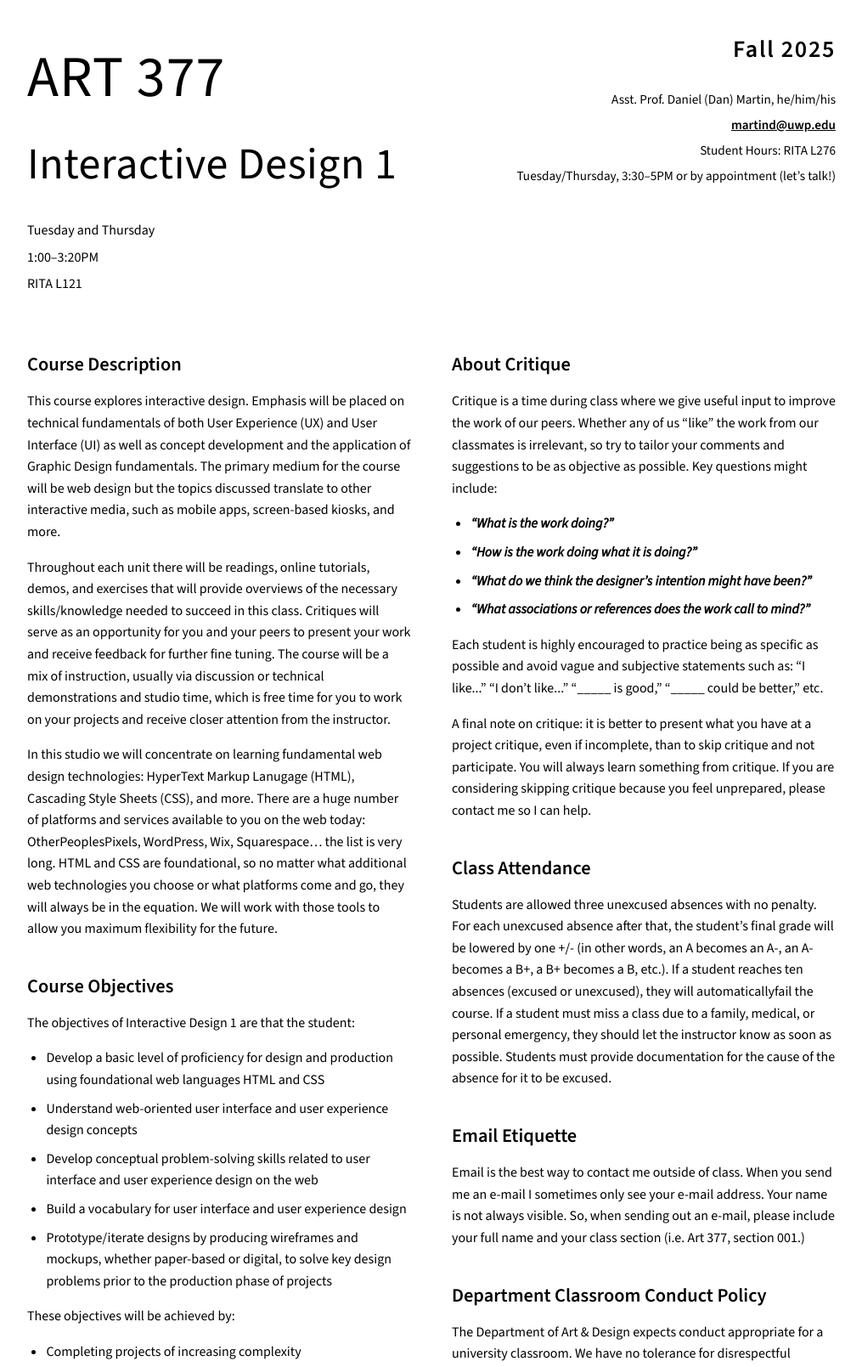
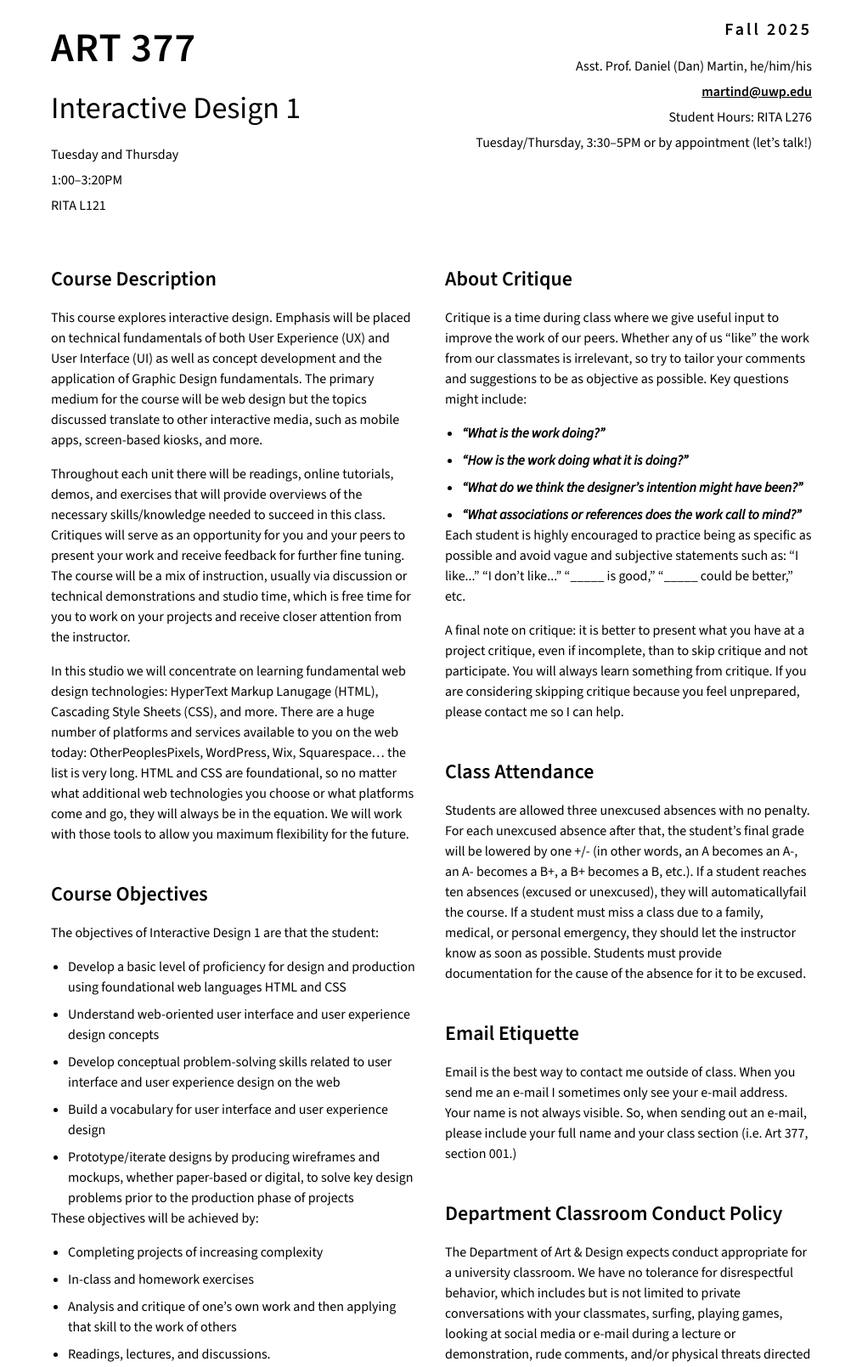
Before and after one commit to RooGingy/ART377, a plain HTML site: page A02_Syllabus/index.html in a window 1280 px wide. Shown: the part 20-1629 px from the top of the page at 85% size, without its empty margins (132-1147 px from the left). Drawn offline with nearby package versions, Linux system fonts and the light colour scheme.

Commit message:
Simplify syllabus layout and styles

```diff
--- a/A02_Syllabus/css/styles.css
+++ b/A02_Syllabus/css/styles.css
@@ -1,4 +1,3 @@
-/* ===== Base ===== */
 *,
 *::before,
 *::after {
@@ -8,26 +7,15 @@
 body {
   margin: 0;
   font-family: 'Source Sans 3', sans-serif;
-  font-size: 16px;
-  line-height: 1.6;
+  line-height: 1.5;
+  color: #000;
+  background: #fff;
 }
 
 .page {
-  max-width: 1080px;
+  max-width: 960px;
   margin: 0 auto;
-  padding: 56px 64px 80px;
-}
-
-@media (max-width: 960px) {
-  .page {
-    padding: 40px 28px 60px;
-  }
-}
-
-@media (max-width: 640px) {
-  .page {
-    padding: 32px 20px 48px;
-  }
+  padding: 40px 32px 64px;
 }
 
 a {
@@ -40,177 +28,153 @@ a:focus {
   text-decoration: none;
 }
 
-a:focus-visible {
-  outline: 2px solid currentColor;
-  outline-offset: 2px;
-}
-
 mark {
-  background: transparent;
+  background: none;
   font-weight: 600;
 }
 
-/* ===== Header ===== */
 .page-header {
-  display: grid;
-  grid-template-columns: repeat(2, minmax(0, 1fr));
-  column-gap: clamp(2.5rem, 6vw, 5.5rem);
-  row-gap: clamp(1.75rem, 4vw, 2.75rem);
-  margin-bottom: clamp(3rem, 6vw, 4.25rem);
+  display: flex;
+  justify-content: space-between;
+  align-items: flex-start;
+  gap: 32px;
+  margin-bottom: 56px;
 }
 
 .header-column {
-  display: flex;
-  flex-direction: column;
-  gap: 1.5rem;
+  flex: 1 1 0;
 }
 
-.header-column--secondary {
-  align-items: flex-end;
+.header-column.secondary {
   text-align: right;
 }
 
 .course-heading {
-  display: flex;
-  flex-direction: column;
-  gap: 0.4rem;
+  margin-bottom: 16px;
 }
 
 .course-number {
   margin: 0;
-  font-size: clamp(3rem, 6.5vw, 4.25rem);
-  font-weight: 500;
-  letter-spacing: 0.015em;
+  font-size: 48px;
+  font-weight: 600;
+  letter-spacing: 1px;
 }
 
 .course-title {
-  margin: 0;
-  font-size: clamp(2.1rem, 5.5vw, 3.25rem);
+  margin: 8px 0 0;
+  font-size: 36px;
   font-weight: 400;
-  letter-spacing: 0.01em;
 }
 
 .course-term {
-  margin: 0;
-  font-size: clamp(1.2rem, 2.6vw, 1.75rem);
+  margin: 0 0 16px;
+  font-size: 20px;
   font-weight: 600;
-  letter-spacing: 0.06em;
+  letter-spacing: 3px;
 }
 
 .detail-list {
+  list-style: none;
   margin: 0;
   padding: 0;
-  list-style: none;
-  display: flex;
-  flex-direction: column;
-  gap: 0.35rem;
+}
+
+.detail-list li {
+  margin-bottom: 6px;
+}
+
+.detail-list li:last-child {
+  margin-bottom: 0;
 }
 
 .detail-link {
   font-weight: 600;
 }
 
-.detail-list--instructor {
-  align-items: flex-end;
-}
-
-.header-column--secondary .detail-item,
-.header-column--secondary .detail-link {
-  font-size: 0.95rem;
-}
-
-@media (max-width: 720px) {
-  .page-header {
-    grid-template-columns: 1fr;
-  }
-
-  .header-column--secondary {
-    align-items: flex-start;
-    text-align: left;
-  }
-
-  .detail-list--instructor {
-    align-items: flex-start;
-  }
-}
-
-/* ===== Layout ===== */
 .layout {
-  display: grid;
-  gap: 3rem;
-  grid-template-columns: repeat(2, minmax(0, 1fr));
-  align-items: start;
-}
-
-@media (max-width: 1024px) {
-  .layout {
-    gap: 2.5rem;
-  }
-}
-
-@media (max-width: 880px) {
-  .layout {
-    grid-template-columns: 1fr;
-  }
+  display: flex;
+  gap: 32px;
+  align-items: flex-start;
 }
 
 .column {
-  display: flex;
-  flex-direction: column;
-  gap: 2.5rem;
+  flex: 1 1 0;
 }
 
-/* ===== Sections ===== */
 .section {
-  display: flex;
-  flex-direction: column;
-  gap: 1rem;
+  margin-bottom: 40px;
+}
+
+.section:last-child {
+  margin-bottom: 0;
 }
 
 .section-title {
-  margin: 0;
-  font-size: 1.4rem;
+  margin: 0 0 16px;
+  font-size: 24px;
   font-weight: 600;
-  line-height: 1.3;
 }
 
 .section-note {
-  margin: 0;
-  font-size: 0.95rem;
+  margin: 0 0 16px;
   font-style: italic;
-  letter-spacing: 0.04em;
+  letter-spacing: 1px;
 }
 
-.subsection {
-  display: flex;
-  flex-direction: column;
-  gap: 0.75rem;
+.section p {
+  margin: 0 0 16px;
 }
 
-.subsection + .subsection {
-  margin-top: 1.75rem;
-}
-
-.subsection-title {
-  margin: 0;
-  font-size: 1.05rem;
-  font-weight: 600;
-}
-
-/* ===== Typography ===== */
-p {
-  margin: 0;
+.section p:last-child {
+  margin-bottom: 0;
 }
 
 .item-list {
   margin: 0;
-  padding-left: 1.4rem;
+  padding-left: 20px;
 }
 
-.item-list li + li {
-  margin-top: 0.5rem;
+.item-list li {
+  margin-bottom: 8px;
 }
 
-.column .item-list:last-child {
+.item-list li:last-child {
   margin-bottom: 0;
 }
+
+.subsection {
+  margin-top: 24px;
+}
+
+.subsection:first-child {
+  margin-top: 0;
+}
+
+.subsection-title {
+  margin: 0 0 12px;
+  font-size: 18px;
+  font-weight: 600;
+}
+
+.subsection p {
+  margin: 0;
+}
+
+@media (max-width: 800px) {
+  .page {
+    padding: 32px 20px 48px;
+  }
+
+  .page-header {
+    flex-direction: column;
+    text-align: left;
+  }
+
+  .header-column.secondary {
+    text-align: left;
+  }
+
+  .layout {
+    flex-direction: column;
+  }
+}
--- a/A02_Syllabus/index.html
+++ b/A02_Syllabus/index.html
@@ -15,33 +15,33 @@
   <body>
     <div class="page">
       <header class="page-header">
-        <div class="header-column header-column--primary">
+        <div class="header-column">
           <div class="course-heading">
             <p class="course-number">ART 377</p>
             <h1 class="course-title">Interactive Design 1</h1>
           </div>
-          <ul class="detail-list detail-list--schedule" aria-label="Class schedule">
-            <li class="detail-item">Tuesday and Thursday</li>
-            <li class="detail-item">1:00–3:20PM</li>
-            <li class="detail-item">RITA L121</li>
+          <ul class="detail-list" aria-label="Class schedule">
+            <li>Tuesday and Thursday</li>
+            <li>1:00–3:20PM</li>
+            <li>RITA L121</li>
           </ul>
         </div>
-        <div class="header-column header-column--secondary">
+        <div class="header-column secondary">
           <p class="course-term">Fall 2025</p>
-          <ul class="detail-list detail-list--instructor" aria-label="Instructor details">
-            <li class="detail-item">Asst. Prof. Daniel (Dan) Martin, he/him/his</li>
-            <li class="detail-item">
+          <ul class="detail-list" aria-label="Instructor details">
+            <li>Asst. Prof. Daniel (Dan) Martin, he/him/his</li>
+            <li>
               <a class="detail-link" href="mailto:martind@uwp.edu">martind@uwp.edu</a>
             </li>
-            <li class="detail-item">Student Hours: RITA L276</li>
-            <li class="detail-item">Tuesday/Thursday, 3:30–5PM or by appointment (let’s talk!)</li>
+            <li>Student Hours: RITA L276</li>
+            <li>Tuesday/Thursday, 3:30–5PM or by appointment (let’s talk!)</li>
           </ul>
         </div>
       </header>
 
       <main class="layout">
         <div class="column">
-          <section class="section" id="course-description">
+          <section class="section">
             <h2 class="section-title">Course Description</h2>
             <p>
               This course explores interactive design. Emphasis will be placed on
@@ -75,7 +75,7 @@
             </p>
           </section>
 
-          <section class="section" id="course-objectives">
+          <section class="section">
             <h2 class="section-title">Course Objectives</h2>
             <p>The objectives of Interactive Design 1 are that the student:</p>
             <ul class="item-list">
@@ -110,7 +110,7 @@
             </ul>
           </section>
 
-          <section class="section" id="student-hours">
+          <section class="section">
             <h2 class="section-title">Student Hours</h2>
             <p class="section-note">(formerly known as Office Hours)</p>
             <p>
@@ -124,7 +124,7 @@
             </p>
           </section>
 
-          <section class="section" id="course-materials">
+          <section class="section">
             <h2 class="section-title">Course Materials</h2>
             <p>
               The beauty of working with fundamental technologies like HTML and
@@ -142,7 +142,7 @@
               <li>Figma account</li>
               <li>
                 <a
-                  class="text-link"
+
                   href="https://ebookcentral.proquest.com/lib/uwparkside-ebooks/detail.action?pq-origsite=primo&amp;docID=817871"
                 >
                   HTML and CSS: Design and Build Websites</a
@@ -150,7 +150,7 @@
               </li>
               <li>
                 <a
-                  class="text-link"
+
                   href="https://ebookcentral.proquest.com/lib/uwparkside-ebooks/detail.action?docID=3387581&amp;query=Type%20on%20Screen"
                 >
                   Type on Screen</a
@@ -159,7 +159,7 @@
               <li>Computer access (personal computer preferred)</li>
               <li>
                 Plain text editor software—most are free!
-                <a class="text-link" href="https://code.visualstudio.com/"
+                <a href="https://code.visualstudio.com/"
                   >Visual Studio Code</a
                 >
                 is the editor I use and is installed on classroom computers.
@@ -177,7 +177,7 @@
             </p>
           </section>
 
-          <section class="section" id="final-exam">
+          <section class="section">
             <h2 class="section-title">Final Exam</h2>
             <p>
               There is no final exam for this course, though we will have a final
@@ -186,7 +186,7 @@
             </p>
           </section>
 
-          <section class="section" id="extra-credit">
+          <section class="section">
             <h2 class="section-title">Extra Credit &amp; Revisions</h2>
             <p>
               No extra credit will be offered, but you may choose to revise and
@@ -196,7 +196,7 @@
             </p>
           </section>
 
-          <section class="section" id="grading">
+          <section class="section">
             <h2 class="section-title">Grading</h2>
             <p>
               All projects will follow the grading system below. You receive a
@@ -266,7 +266,7 @@
         </div>
 
         <div class="column">
-          <section class="section" id="critique">
+          <section class="section">
             <h2 class="section-title">About Critique</h2>
             <p>
               Critique is a time during class where we give useful input to
@@ -302,7 +302,7 @@
             </p>
           </section>
 
-          <section class="section" id="attendance">
+          <section class="section">
             <h2 class="section-title">Class Attendance</h2>
             <p>
               Students are allowed three unexcused absences with no penalty. For
@@ -317,7 +317,7 @@
             </p>
           </section>
 
-          <section class="section" id="email-etiquette">
+          <section class="section">
             <h2 class="section-title">Email Etiquette</h2>
             <p>
               Email is the best way to contact me outside of class. When you send
@@ -327,7 +327,7 @@
             </p>
           </section>
 
-          <section class="section" id="conduct">
+          <section class="section">
             <h2 class="section-title">Department Classroom Conduct Policy</h2>
             <p>
               The Department of Art &amp; Design expects conduct appropriate for a
@@ -353,7 +353,7 @@
             </p>
           </section>
 
-          <section class="section" id="publicity">
+          <section class="section">
             <h2 class="section-title">Publicity</h2>
             <p>
               The Department of Art &amp; Design reserves the right to use
@@ -362,7 +362,7 @@
             </p>
           </section>
 
-          <section class="section" id="inclusivity">
+          <section class="section">
             <h2 class="section-title">Inclusivity, Respect, and Ability/Disability Expectations</h2>
             <p>
               UW-Parkside is committed to fostering and maintaining a safe,
@@ -372,12 +372,12 @@
               institution. If you have experienced or witnessed such behavior,
               you may contact your instructor, the
               <a
-                class="text-link"
+
                 href="https://www.uwp.edu/live/offices/studentaffairs/deanofstudents.cfm"
                 >Dean of Students</a
               >
               at 262-595-2598, or the
-              <a class="text-link" href="https://www.uwp.edu/explore/offices/edi/"
+              <a href="https://www.uwp.edu/explore/offices/edi/"
                 >Office of Equity, Diversity, and Inclusion</a
               >
               at 262-595-2090 to file a complaint.
@@ -396,18 +396,18 @@
               know has been impacted by sexual misconduct, relationship violence,
               gender-based discrimination, or needs support as a pregnant
               student, please visit the
-              <a class="text-link" href="https://www.uwp.edu/explore/offices/titleix/"
+              <a href="https://www.uwp.edu/explore/offices/titleix/"
                 >Title IX Office</a
               >
               or call 262-595-2399 for a variety of resources,
               <a
-                class="text-link"
+
                 href="https://www.uwp.edu/live/offices/studentaffairs/sexual-misconduct/resources.cfm"
                 >support</a
               >,
               and
               <a
-                class="text-link"
+
                 href="https://www.uwp.edu/live/offices/studentaffairs/sexual-misconduct/reporting-sexual-misconduct.cfm"
                 >reporting</a
               >
@@ -422,7 +422,7 @@
               If you have a disability, or think you may have a disability, you
               are also welcome to meet with the
               <a
-                class="text-link"
+
                 href="https://www.uwp.edu/live/offices/accessibilityservices/"
                 >Student Accessibility Services</a
               >
@@ -430,17 +430,17 @@
               instructors to identify reasonable accommodations and remove
               barriers. You can find the SAS office
               <a
-                class="text-link"
+
                 href="https://www.uwp.edu/live/offices/accessibilityservices/"
                 >online</a
               >,
               visit them in Wyllie D1, or contact them at
-              <a class="text-link" href="mailto:sas@uwp.edu">sas@uwp.edu</a>
+              <a href="mailto:sas@uwp.edu">sas@uwp.edu</a>
               or 262-595-2372
             </p>
           </section>
 
-          <section class="section" id="concealed-carry">
+          <section class="section">
             <h2 class="section-title">Concealed Carry</h2>
             <p>
               Weapons are prohibited in UW-Parkside buildings and all outdoor
@@ -449,7 +449,7 @@
             </p>
           </section>
 
-          <section class="section" id="resources">
+          <section class="section">
             <h2 class="section-title">Additional Resources</h2>
             <div class="subsection">
               <h3 class="subsection-title">Academic Support:</h3>
@@ -457,7 +457,7 @@
                 Free in-person tutors and academic success coaches are available
                 to assist you in the
                 <a
-                  class="text-link"
+
                   href="https://www.uwp.edu/learn/academicsupport/parc/"
                   >Parkside Academic Resource Center</a
                 >
@@ -478,7 +478,7 @@
               <p>
                 The
                 <a
-                  class="text-link"
+
                   href="https://www.uwp.edu/explore/offices/campustechnologyservices/techbar.cfm"
                   >Tech Bar</a
                 >
@@ -494,12 +494,12 @@
               <p>
                 The
                 <a
-                  class="text-link"
+
                   href="https://www.uwp.edu/live/offices/multiculturalaffairs/"
                   >Office of Multicultural Student Affairs</a
                 >
                 (Wyllie Hall D180, (262) 595-2731,
-                <a class="text-link" href="mailto:omsa@uwp.edu">omsa@uwp.edu</a>)
+                <a href="mailto:omsa@uwp.edu">omsa@uwp.edu</a>)
                 is committed to the recruitment, retention, and graduation of
                 underrepresented students. Their mission is to connect, empower,
                 and develop students for success through cultural programming,
```
